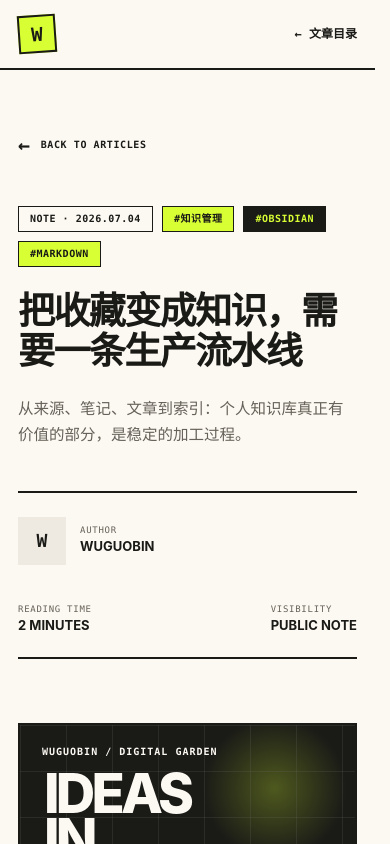
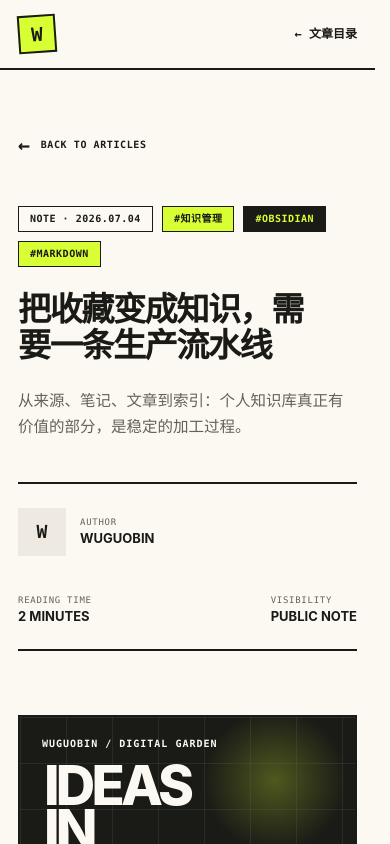
Before and after one commit to wuguobin123/wuguobin123.github.io, a Next.js app: page /posts/2026-07-05-knowledge-production-loop/ in a window 390 px wide. Shown: the top 844 px of the page. Built offline with nearby package versions, Linux system fonts and the light colour scheme; no server answers.

Commit message:
Reduce article title scale

```diff
--- a/app/globals.css
+++ b/app/globals.css
@@ -1051,7 +1051,7 @@ footer {
 }
 
 .article-page {
-  --article-title-size: clamp(40px, 4.8vw, 64px);
+  --article-title-size: clamp(36px, 4.2vw, 56px);
   --article-description-size: clamp(15.5px, 1.25vw, 19px);
   --article-body-size: clamp(15.5px, 1vw, 16.5px);
   --article-lead-size: clamp(16.5px, 1.2vw, 18px);
@@ -1977,7 +1977,7 @@ footer {
   }
 
   .article-page {
-    --article-title-size: clamp(34px, 9.5vw, 44px);
+    --article-title-size: clamp(30px, 8.5vw, 38px);
     --article-description-size: 15.5px;
     --article-body-size: 16px;
     --article-lead-size: 17px;
```
Also changed, not shown: .agents/skills/blog-article-publisher/SKILL.md.
